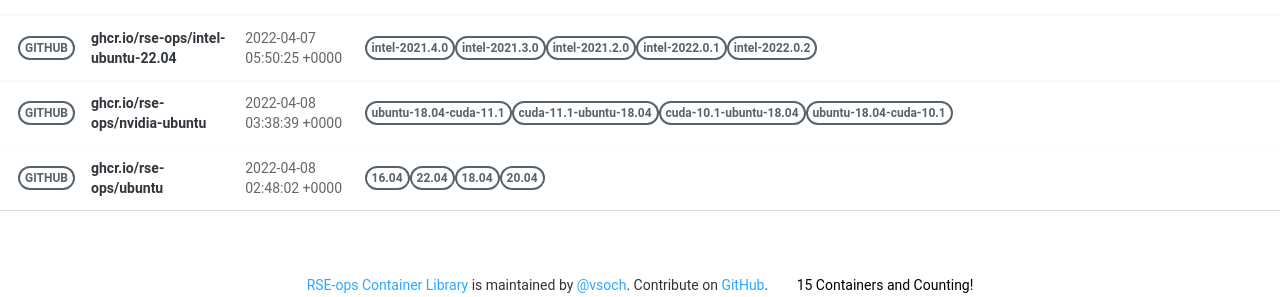
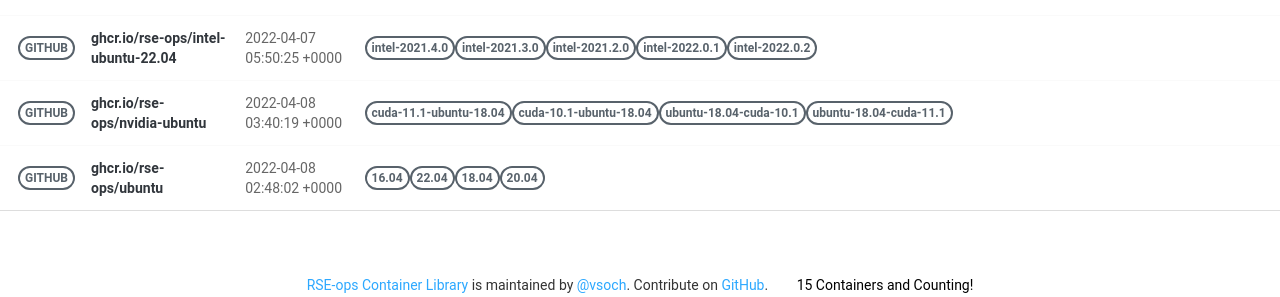
Before and after one commit to rse-ops/docker-images, a Jekyll site: the page built from pages/index.md, in a window 1280 px wide. Shown: the part 966-1263 px from the top of the page. Built offline with Jekyll 4.4.1, drawn with Linux system fonts in a browser that asks for light colours; nearby versions of some CDN libraries; part of the change alters nothing that is shown.

Commit message:
Automated push to update library 2022-04-08

```diff
--- a/_library/ghcr.io-rse-ops-nvidia-ubuntu.md
+++ b/_library/ghcr.io-rse-ops-nvidia-ubuntu.md
@@ -1,14 +1,11 @@
 ---
 layout: container
 name: ghcr.io/rse-ops/nvidia-ubuntu
-updated_at: 2022-04-08 03:38:39.176211
+updated_at: 2022-04-08 03:40:19.453855
 
 
 container_url: https://github.com/orgs/rse-ops/packages/container/package/nvidia-ubuntu
 versions:
- - tag: ubuntu-18.04-cuda-11.1
-   dockerfile: https://github.com/rse-ops/docker-images/blob/main/nvidia-ubuntu/Dockerfile
-   manifest: https://crane.ggcr.dev/manifest/ghcr.io/rse-ops/nvidia-ubuntu:ubuntu-18.04-cuda-11.1
  - tag: cuda-11.1-ubuntu-18.04
    dockerfile: https://github.com/rse-ops/docker-images/blob/main/nvidia-ubuntu/Dockerfile
    manifest: https://crane.ggcr.dev/manifest/ghcr.io/rse-ops/nvidia-ubuntu:cuda-11.1-ubuntu-18.04
@@ -18,5 +15,8 @@ versions:
  - tag: ubuntu-18.04-cuda-10.1
    dockerfile: https://github.com/rse-ops/docker-images/blob/main/nvidia-ubuntu/Dockerfile
    manifest: https://crane.ggcr.dev/manifest/ghcr.io/rse-ops/nvidia-ubuntu:ubuntu-18.04-cuda-10.1
+ - tag: ubuntu-18.04-cuda-11.1
+   dockerfile: https://github.com/rse-ops/docker-images/blob/main/nvidia-ubuntu/Dockerfile
+   manifest: https://crane.ggcr.dev/manifest/ghcr.io/rse-ops/nvidia-ubuntu:ubuntu-18.04-cuda-11.1
 
 ---
```
